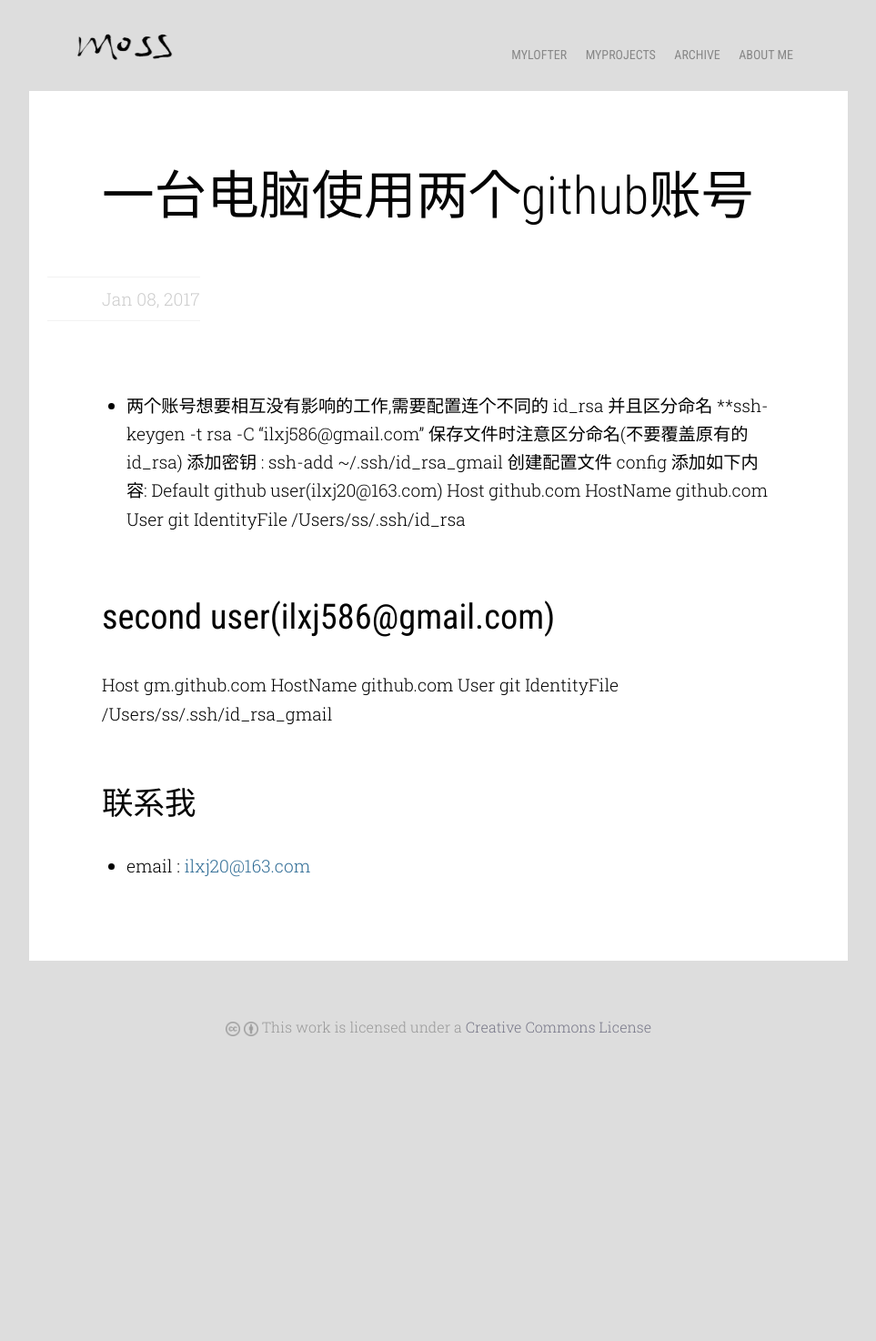
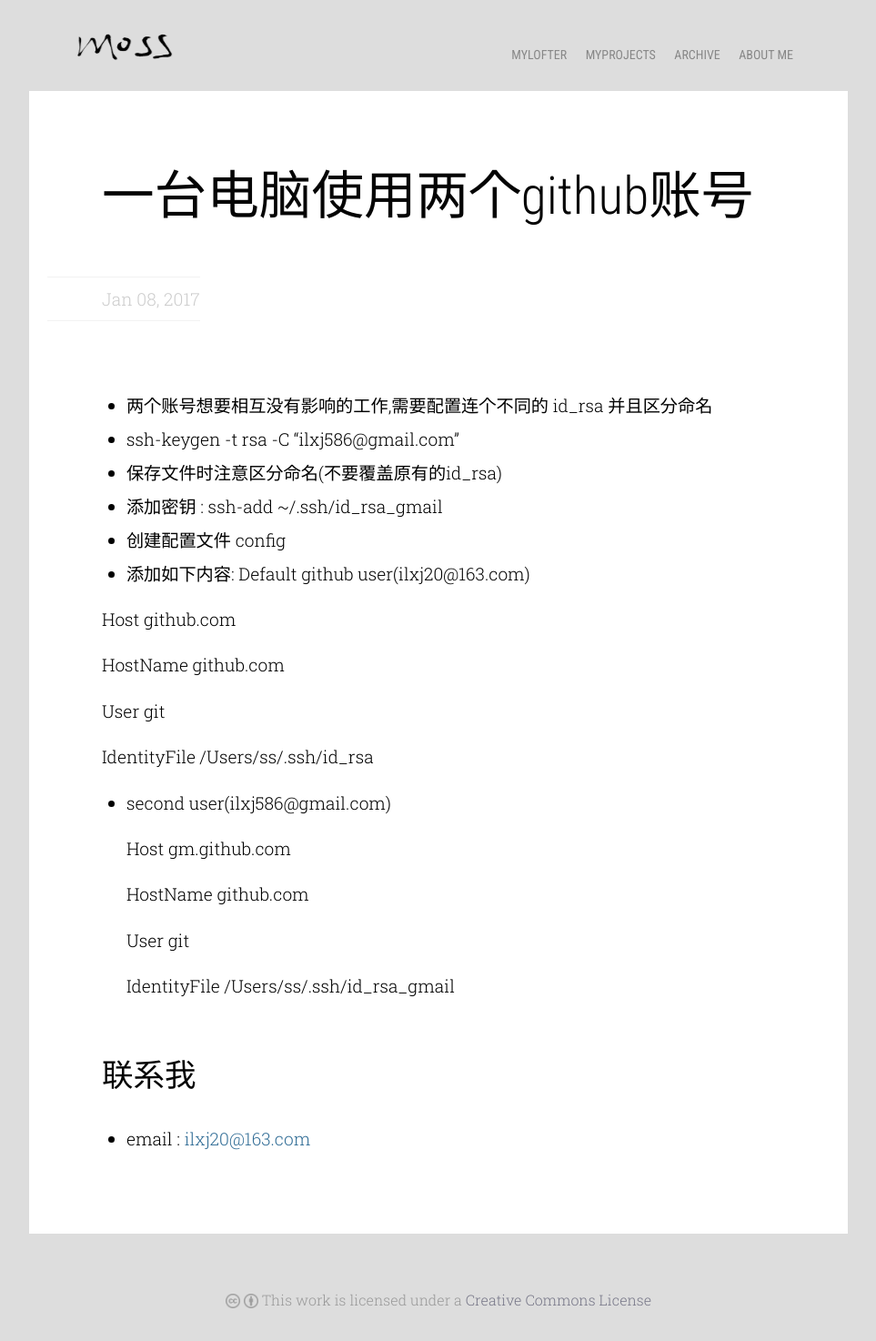
Before and after one commit to callmess/callmess.github.io, a Jekyll site: the page built from _posts/2017-01-08-two-github-user.md, in a window 1280 px wide. Shown: the whole page at 91% size, without its empty margins (158-1121 px from the left). Built offline with Jekyll 4.4.1, drawn with Linux system fonts in a browser that asks for light colours; before the commit the page ends 1174 px from its top, so only the background shows below that; some of the changed lines change nothing that is shown.

Commit message:
重新排版

```diff
--- a/_posts/2017-01-08-two-github-user.md
+++ b/_posts/2017-01-08-two-github-user.md
@@ -7,22 +7,30 @@
 
 ---
 * 两个账号想要相互没有影响的工作,需要配置连个不同的 id_rsa 并且区分命名
- **ssh-keygen -t rsa -C "ilxj586@gmail.com"
-保存文件时注意区分命名(不要覆盖原有的id_rsa)
-添加密钥 : ssh-add ~/.ssh/id_rsa_gmail
-创建配置文件 config
-添加如下内容:
- Default github user(ilxj20@163.com)
-Host github.com
-HostName github.com
-User git
-IdentityFile /Users/ss/.ssh/id_rsa
+ - ssh-keygen -t rsa -C "ilxj586@gmail.com"
+ - 保存文件时注意区分命名(不要覆盖原有的id_rsa)
+ - 添加密钥 : ssh-add ~/.ssh/id_rsa_gmail
+ - 创建配置文件 config
+ * 添加如下内容:
+  Default github user(ilxj20@163.com)
 
-# second user(ilxj586@gmail.com)
-Host gm.github.com
-HostName github.com
-User git
-IdentityFile /Users/ss/.ssh/id_rsa_gmail
+  Host github.com
+
+  HostName github.com
+
+  User git
+
+  IdentityFile /Users/ss/.ssh/id_rsa
+
+* second user(ilxj586@gmail.com)
+
+  Host gm.github.com
+
+  HostName github.com
+
+  User git
+
+  IdentityFile /Users/ss/.ssh/id_rsa_gmail
 
 ### 联系我
  * email : [ilxj20@163.com](mailto:ilxj20@163.com?subject=sen to Moss&body=邮件内容)
```
